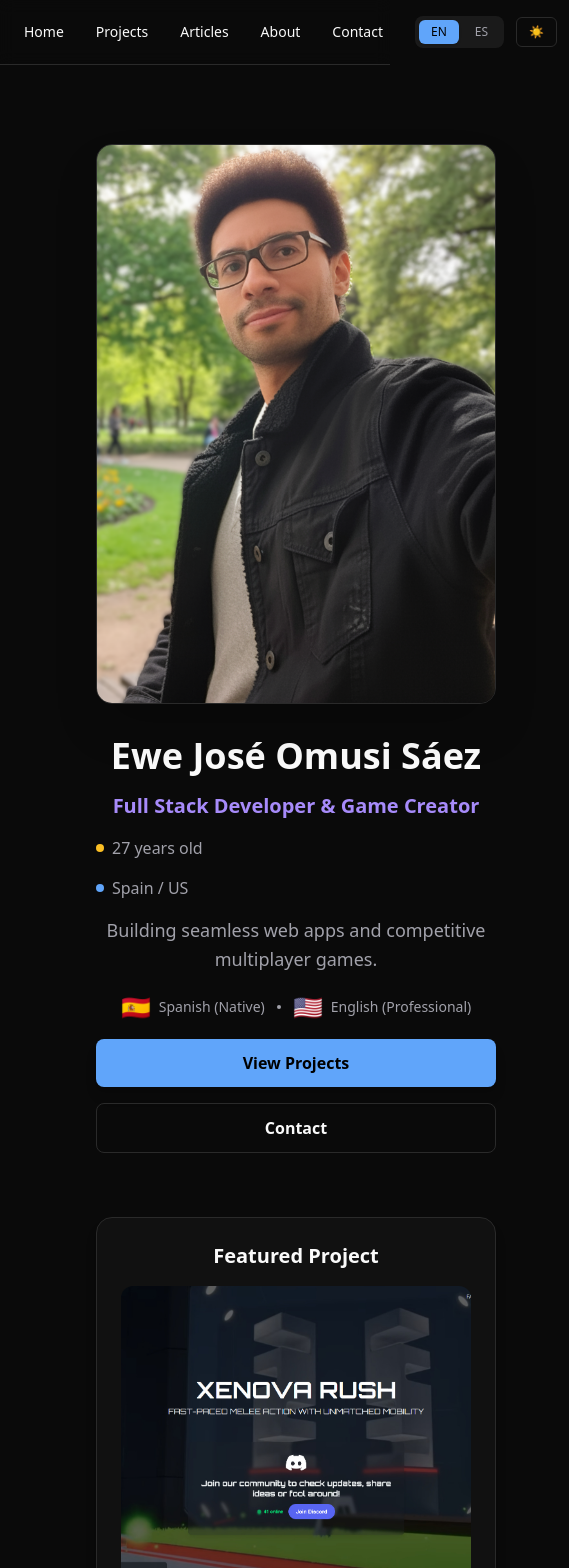
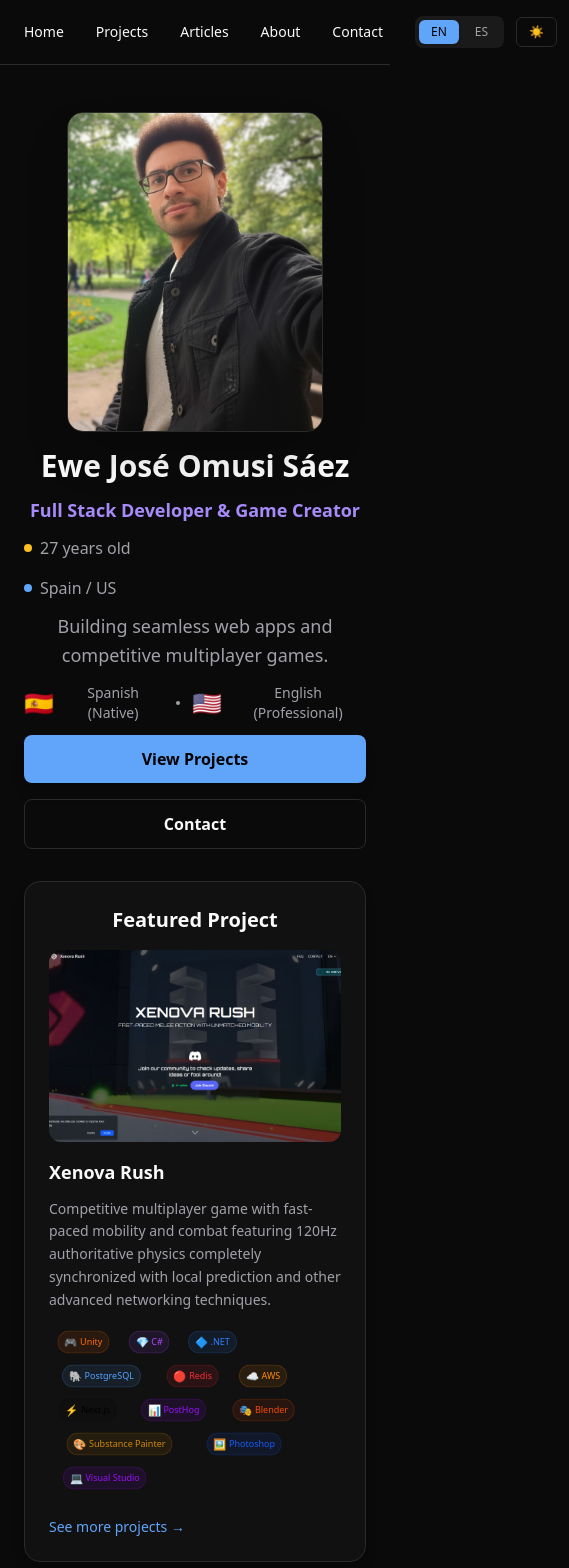
Before and after one commit to ewejose123/Portfolio-Website, a Next.js app: page /en in a window 390 px wide. Shown: the top 1568 px of the page, 569 px wide, since content can reach past the window. Built offline with nearby package versions, Linux system fonts and the light colour scheme; no server answers.

Commit message:
Small layout improvement
Better mobile navigation and resizing layout

```diff
--- a/src/app/[locale]/page.tsx
+++ b/src/app/[locale]/page.tsx
@@ -12,14 +12,14 @@ export default async function Home({ params }: { params: Promise<{ locale: strin
   const t = await getTranslations({ locale })
   return (
     <main>
-      <section id="hero" className="px-24 py-20">
-        <div className="w-full grid lg:grid-cols-2 gap-16 items-center">
+      <section id="hero" className="px-6 sm:px-12 lg:px-24 py-12 sm:py-16 lg:py-20">
+        <div className="w-full grid xl:grid-cols-2 gap-8 lg:gap-12 xl:gap-16 items-start">
           {/* Left side - Profile */}
-          <AnimatedSection animation="fadeInLeft" className="flex justify-center lg:justify-start">
-            <div className="w-full max-w-3xl">
-              <div className="flex flex-col lg:flex-row gap-8 items-center lg:items-start">
+          <AnimatedSection animation="fadeInLeft" className="flex justify-center xl:justify-start">
+            <div className="w-full max-w-lg lg:max-w-xl xl:max-w-2xl 2xl:max-w-3xl">
+              <div className="flex flex-col xl:flex-row gap-4 lg:gap-6 xl:gap-8 items-center xl:items-start">
                 {/* Profile Image */}
-                <div className="relative w-100 h-140 rounded-2xl overflow-hidden border border-border shadow-2xl flex-shrink-0">
+                <div className="relative w-64 h-80 lg:w-72 lg:h-96 xl:w-80 xl:h-[26rem] 2xl:w-100 2xl:h-140 rounded-2xl overflow-hidden border border-border shadow-2xl flex-shrink-0">
                   <Image
                     src="/profile-main.jpg"
                     alt="José Sáez - Profile Photo"
@@ -30,11 +30,11 @@ export default async function Home({ params }: { params: Promise<{ locale: strin
                 </div>
 
                 {/* Personal Info */}
-                <div className="text-center lg:text-left space-y-4 flex-1">
-                  <h1 className="text-4xl lg:text-5xl font-bold text-foreground">
+                <div className="text-center xl:text-left space-y-3 lg:space-y-4 flex-1 min-w-0">
+                  <h1 className="text-3xl lg:text-4xl xl:text-5xl font-bold text-foreground">
                     {t("hero.name")}
                   </h1>
-                  <h2 className="text-xl lg:text-2xl text-primary font-semibold">
+                  <h2 className="text-lg lg:text-xl xl:text-2xl text-primary font-semibold">
                     {t("hero.title")}
                   </h2>
                   <div className="flex flex-col sm:flex-row gap-4 text-muted-foreground">
@@ -67,7 +67,7 @@ export default async function Home({ params }: { params: Promise<{ locale: strin
                   </div>
 
                   {/* CTA Buttons */}
-                  <div className="flex flex-col sm:flex-row gap-4 justify-center lg:justify-start">
+                  <div className="flex flex-col sm:flex-row gap-4 justify-center xl:justify-start">
                     <a
                       href="#projects"
                       className="px-6 py-3 rounded-lg bg-accent text-accent-foreground font-semibold hover:bg-accent/90 transition-all duration-200 transform hover:scale-105 shadow-lg hover:shadow-xl"
@@ -87,8 +87,10 @@ export default async function Home({ params }: { params: Promise<{ locale: strin
           </AnimatedSection>
 
           {/* Right side - Featured Project */}
-          <AnimatedSection animation="fadeInRight" className="flex justify-center lg:justify-end">
-            <FeaturedProject locale={locale} />
+          <AnimatedSection animation="fadeInRight" className="flex justify-center xl:justify-end">
+            <div className="w-full max-w-lg xl:max-w-xl">
+              <FeaturedProject locale={locale} />
+            </div>
           </AnimatedSection>
         </div>
       </section>
@@ -300,13 +302,13 @@ export default async function Home({ params }: { params: Promise<{ locale: strin
         <div className="max-w-4xl mx-auto text-center">
           <AnimatedSection animation="fadeInUp">
             <h2 className="text-4xl font-bold text-foreground mb-6">{t("contact.cta")}</h2>
-            <div className="flex flex-col sm:flex-row items-center justify-center gap-6">
+            <div className="flex flex-row items-center justify-center gap-4 flex-wrap">
               <a
                 href="https://github.com/ewejose123"
                 target="_blank"
                 rel="noopener noreferrer"
                 aria-label={t("contact.github")}
-                className="px-6 py-3 rounded-lg border border-border hover:border-accent hover:bg-card transition-all duration-200 font-semibold text-foreground transform hover:scale-105"
+                className="px-4 sm:px-6 py-3 rounded-lg border border-border hover:border-accent hover:bg-card transition-all duration-200 font-semibold text-foreground transform hover:scale-105 text-sm sm:text-base"
               >
                 {t("contact.github")}
               </a>
@@ -315,13 +317,13 @@ export default async function Home({ params }: { params: Promise<{ locale: strin
                 target="_blank"
                 rel="noopener noreferrer"
                 aria-label={t("contact.linkedin")}
-                className="px-6 py-3 rounded-lg border border-border hover:border-accent hover:bg-card transition-all duration-200 font-semibold text-foreground transform hover:scale-105"
+                className="px-4 sm:px-6 py-3 rounded-lg border border-border hover:border-accent hover:bg-card transition-all duration-200 font-semibold text-foreground transform hover:scale-105 text-sm sm:text-base"
               >
                 {t("contact.linkedin")}
               </a>
               <a
                 href="mailto:ewejose@gmail.com"
-                className="px-6 py-3 rounded-lg bg-accent text-accent-foreground font-semibold hover:bg-accent/90 transition-all duration-200 transform hover:scale-105 shadow-lg hover:shadow-xl"
+                className="px-4 sm:px-6 py-3 rounded-lg bg-accent text-accent-foreground font-semibold hover:bg-accent/90 transition-all duration-200 transform hover:scale-105 shadow-lg hover:shadow-xl text-sm sm:text-base"
               >
                 {t("contact.email")}
               </a>
--- a/src/components/FeaturedProject.tsx
+++ b/src/components/FeaturedProject.tsx
@@ -22,7 +22,7 @@ export default function FeaturedProject({ locale }: { locale: string }) {
                         rel="noopener noreferrer"
                         className="block"
                     >
-                        <div className="w-full h-80 rounded-xl overflow-hidden relative cursor-pointer">
+                        <div className="w-full h-48 sm:h-64 lg:h-80 rounded-xl overflow-hidden relative cursor-pointer">
                             {/* Fallback Image */}
                             <Image
                                 src="/projects/xenora-rush.jpg"
@@ -50,8 +50,8 @@ export default function FeaturedProject({ locale }: { locale: string }) {
                     </a>
 
                     {/* Project Info Below */}
-                    <div className="flex gap-4 items-start">
-                        {/* Title and Description on Left - Clickable */}
+                    <div className="flex flex-col lg:flex-row gap-4 lg:items-start">
+                        {/* Title and Description - Clickable */}
                         <a
                             href="https://xenovarush.com"
                             target="_blank"
@@ -59,13 +59,13 @@ export default function FeaturedProject({ locale }: { locale: string }) {
                             className="flex-1 space-y-3 cursor-pointer group"
                         >
                             <h4 className="text-lg font-semibold text-foreground group-hover:text-accent transition-colors">{t("projects.items.xenora-rush.title")}</h4>
-                            <p className="text-lg text-muted-foreground leading-relaxed group-hover:text-foreground transition-colors">{t("projects.items.xenora-rush.summary")}</p>
+                            <p className="text-sm sm:text-base text-muted-foreground leading-relaxed group-hover:text-foreground transition-colors">{t("projects.items.xenora-rush.summary")}</p>
                         </a>
 
-                        {/* Tags on the Right - Not clickable */}
-                        <div className="flex flex-wrap gap-1 flex-shrink-0 max-w-xs">
+                        {/* Tags - Not clickable */}
+                        <div className="flex flex-wrap gap-1 flex-shrink-0 lg:max-w-xs">
                             {(t.raw("projects.items.xenora-rush.technologies") as string[]).map((tech: string, index: number) => (
-                                <div key={index} className="scale-90">
+                                <div key={index} className="scale-75 sm:scale-90 lg:scale-90">
                                     <TechnologyIcon technology={tech} />
                                 </div>
                             ))}
--- a/src/components/TechnologyIcon.tsx
+++ b/src/components/TechnologyIcon.tsx
@@ -49,10 +49,10 @@ export default function TechnologyIcon({ technology, className = '' }: Technolog
 
   return (
     <span
-      className={`inline-flex items-center gap-2 px-3 py-1.5 text-sm rounded-full border ${tech.color} ${className}`}
+      className={`inline-flex items-center gap-1 sm:gap-2 px-2 sm:px-3 py-1 sm:py-1.5 text-xs sm:text-sm rounded-full border ${tech.color} ${className}`}
       title={technology}
     >
-      <span className="text-base">{tech.icon}</span>
+      <span className="text-sm sm:text-base">{tech.icon}</span>
       <span className="font-medium">{technology}</span>
     </span>
   )
```
